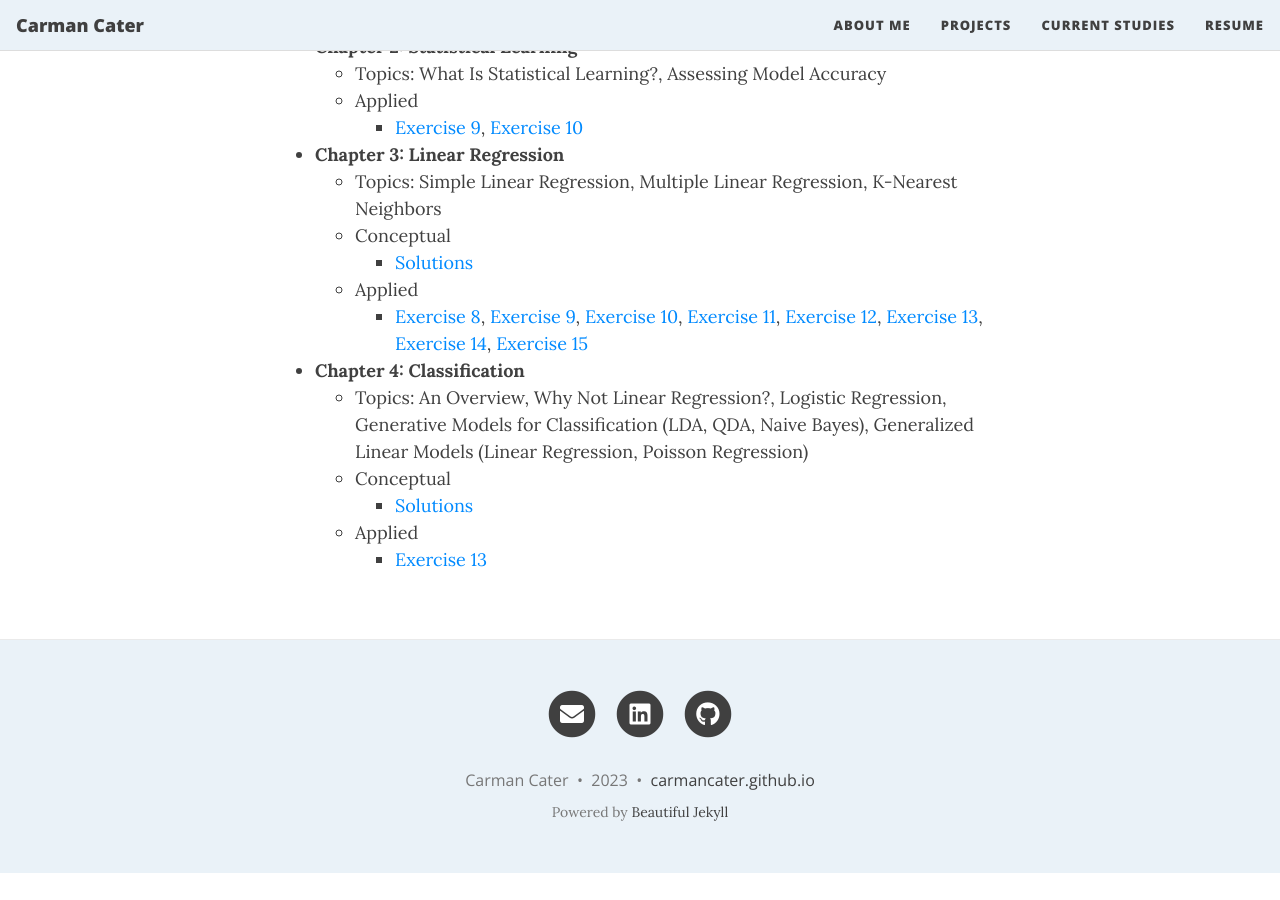
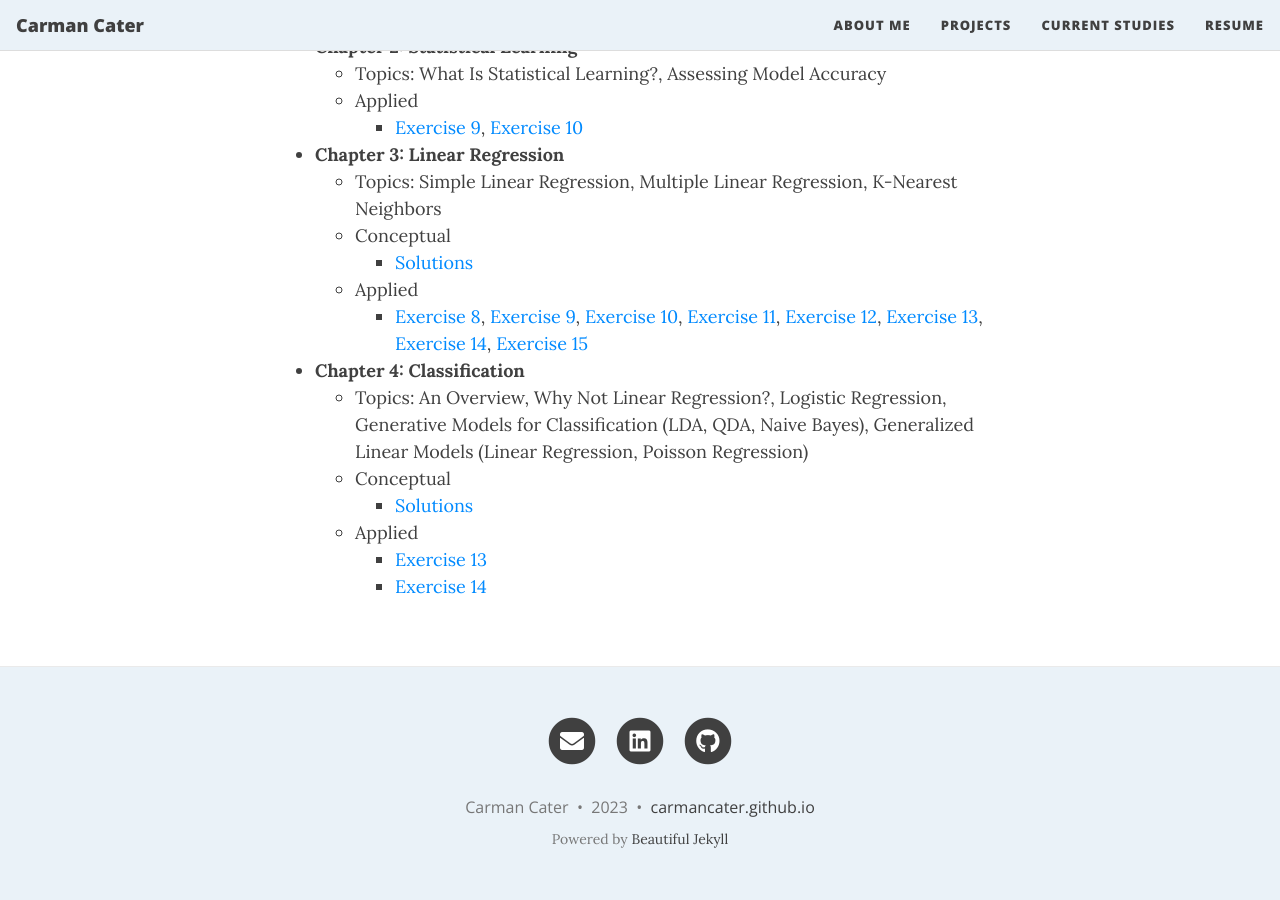
Before and after one commit to carmancater/carmancater.github.io, a Jekyll site: the page built from ISLP.md, in a window 1280 px wide and 900 px high, scrolled down 935 px. Built offline with Jekyll 4.4.1, drawn with Linux system fonts in a browser that asks for light colours; nearby versions of some CDN libraries; emoji names are drawn with the system emoji font; before the commit the page ends 1808 px from its top, so only the background shows below that.

Commit message:
Update ISLP.md

```diff
--- a/ISLP.md
+++ b/ISLP.md
@@ -34,3 +34,4 @@
         - [Solutions](https://github.com/carmancater/an-introduction-to-statistical-learning-with-applications-in-python/blob/main/Chapter%2004%20-%20Classification/Ch%204%20Conceptual.md){:target="_blank"}
     - Applied
         - [Exercise 13](https://github.com/carmancater/an-introduction-to-statistical-learning-with-applications-in-python/blob/main/Chapter%2004%20-%20Classification/Ch%204%20Ex%2013.ipynb){:target="_blank"}
+        - [Exercise 14](https://github.com/carmancater/an-introduction-to-statistical-learning-with-applications-in-python/blob/main/Chapter%2004%20-%20Classification/Ch%204%20Ex%2014.ipynb){:target="_blank"}
```
